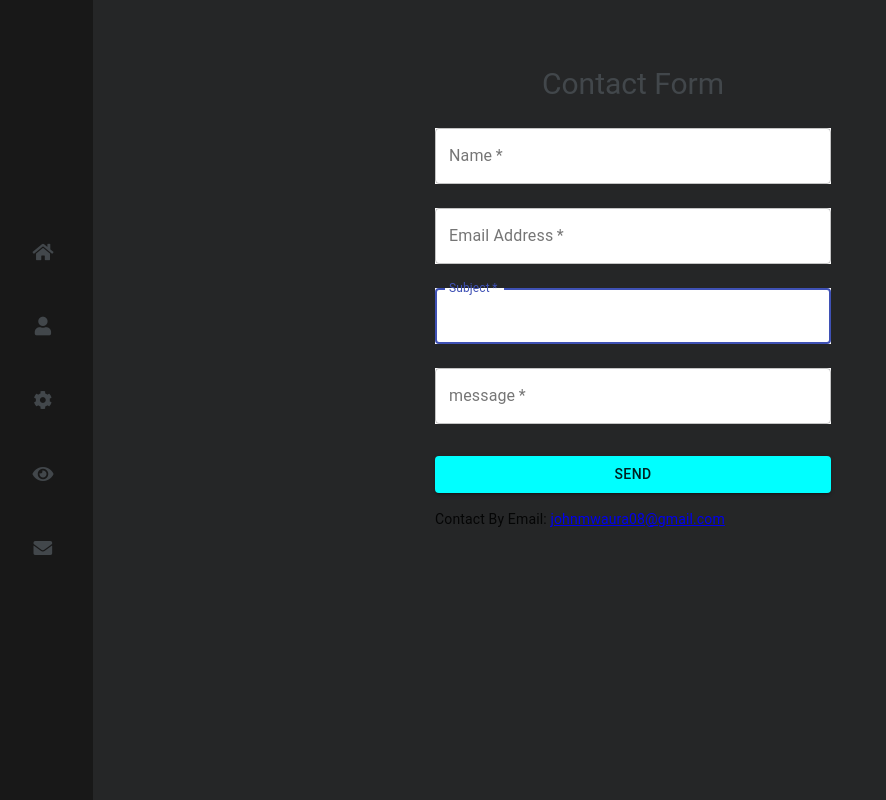
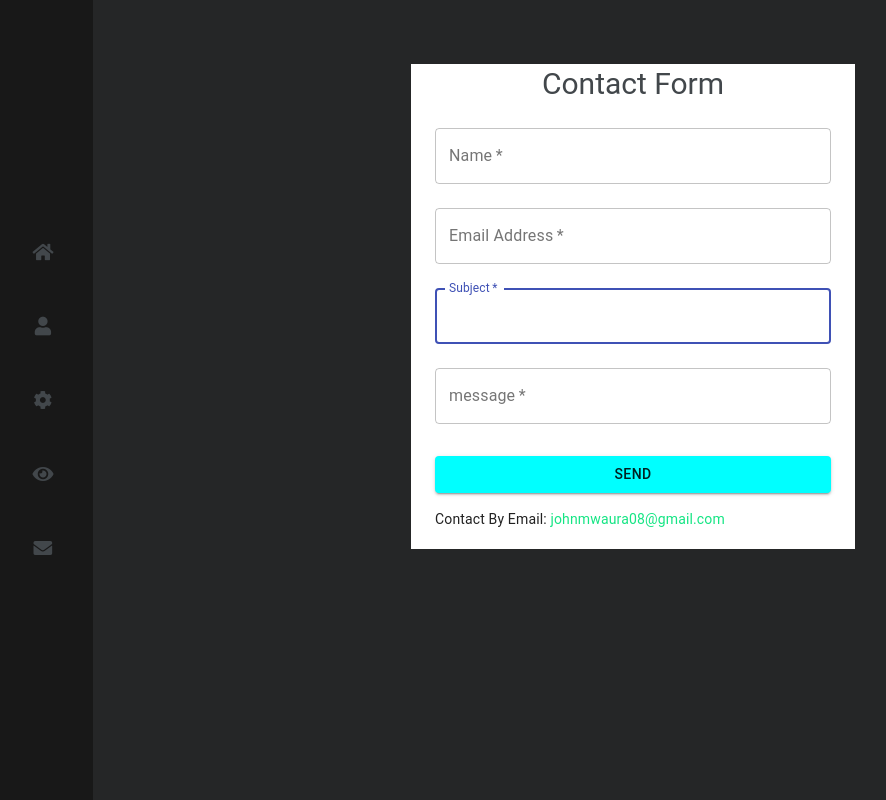
Before and after one commit to johnmwaura08/my-portfolio-reactjs-and-gsap, a React (Create React App) app: page /contact in a window 1280 px wide. Shown: the whole page, without its empty margins (7-893 px from the left). Built offline with nearby package versions, Linux system fonts and the light colour scheme.

Commit message:
background color for form container

```diff
--- a/src/components/contact/Contact.module.css
+++ b/src/components/contact/Contact.module.css
@@ -1,5 +1,28 @@
-.contactContainer{
-	justify-content: center;
-	display: flex;
-	align-items: center;
+.mainContainer {
+  background-color: white;
+  display: flex;
+  justify-content: center;
+  align-items: center;
 }
+.contactH1Span {
+  font-size: 16px;
+  color: #42474b;
+  opacity: .7;
+  display: flex;
+  user-select: none;
+  position: relative;
+  padding: 5px 0 5px 0;
+}
+.contactFormSpan{
+ font-size: 16px;
+  color: #42474b;
+  opacity: .7;
+  display: flex;
+  user-select: none;
+  position: relative;
+  padding: 5px 0 5px 0;
+}
+.linkEmail a  {
+text-decoration: none !important;
+color:  hsl(152, 83%, 49%);
+}
```
